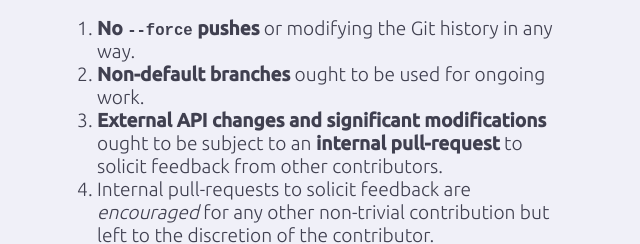
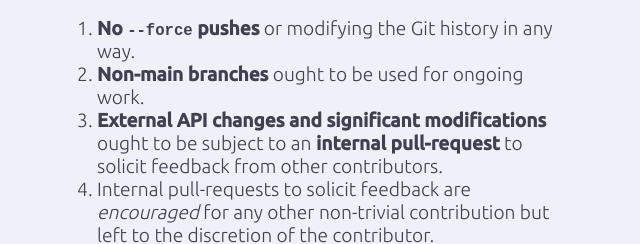
Before and after one commit to openopensource/openopensource.github.io, a website: page index.html in a window 1280 px wide. Shown: the part 446-690 px from the top of the page, 327-967 px from the left. Drawn offline with Linux system fonts and the light colour scheme.

Commit message:
Update index.html

```diff
--- a/index.html
+++ b/index.html
@@ -17,7 +17,7 @@ is more like an open wiki than a standard guarded open source project.</p>
 <p>There are a few basic ground-rules for contributors:</p>
 <ol>
 <li><strong>No <code>--force</code> pushes</strong> or modifying the Git history in any way.</li>
-<li><strong>Non-default branches</strong> ought to be used for ongoing work.</li>
+<li><strong>Non-main branches</strong> ought to be used for ongoing work.</li>
 <li><strong>External API changes and significant modifications</strong> ought to be subject to an <strong>internal pull-request</strong> to solicit feedback from other contributors.</li>
 <li>Internal pull-requests to solicit feedback are <em>encouraged</em> for any other non-trivial contribution but left to the discretion of the contributor.</li>
 <li>Contributors should attempt to adhere to the prevailing code-style.</li>
```
